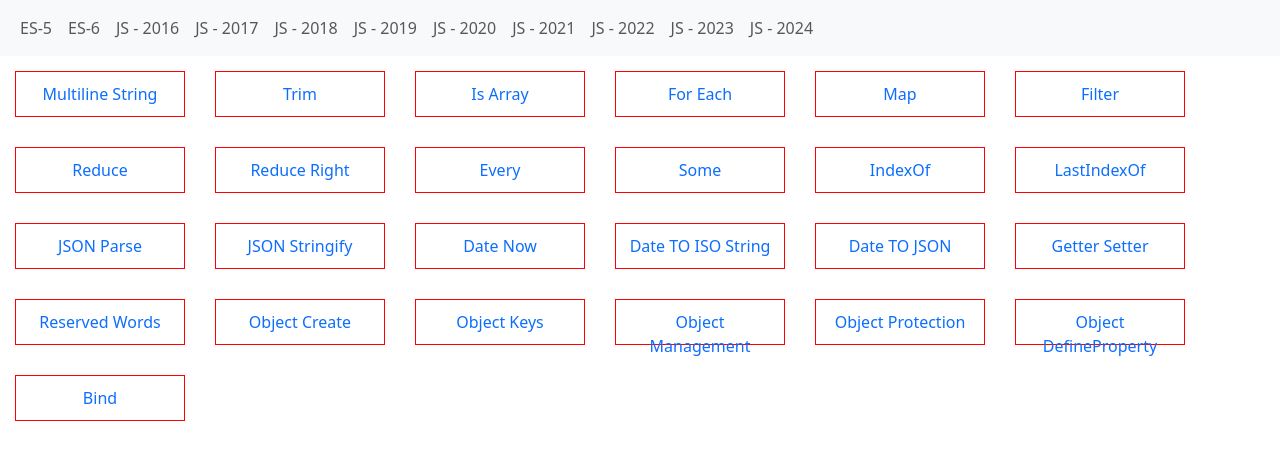
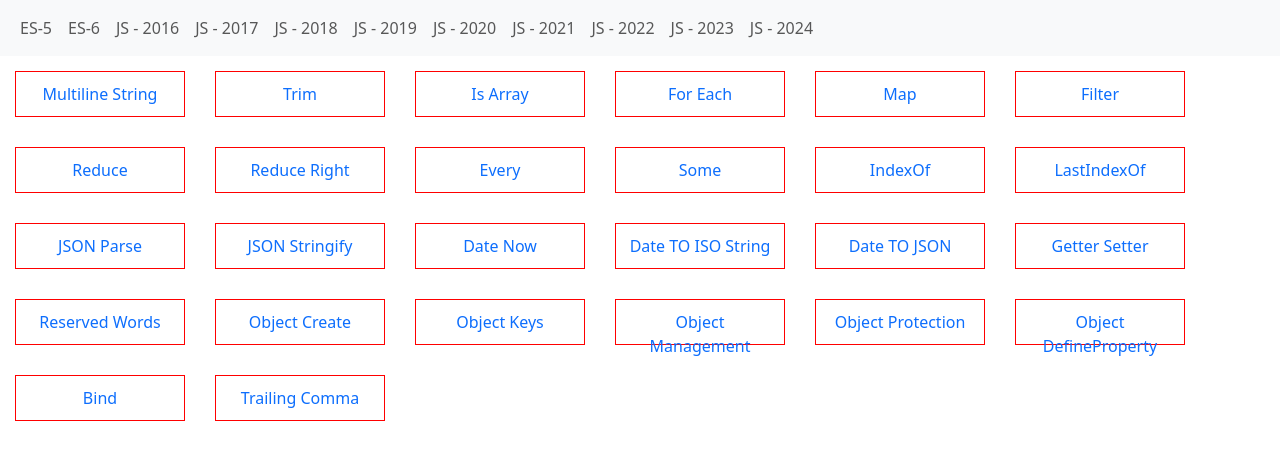
Before and after one commit to divyaPrakash1/ecmascript, an Angular app: page /es-5 in a window 1280 px wide. Shown: the top 460 px of the page. Built offline with nearby package versions, Linux system fonts and the light colour scheme.

Commit message:
Trailing Comma

```diff
--- a/src/app/es-5/es-5-routing.module.ts
+++ b/src/app/es-5/es-5-routing.module.ts
@@ -27,6 +27,7 @@ import { ObjectManagementComponent } from './object-management/object-management
 import { ObjectProtectionComponent } from './object-protection/object-protection.component';
 import { ObjectDefinePropertyComponent } from './object-define-property/object-define-property.component';
 import { BindComponent } from './bind/bind.component';
+import { TrailingCommaComponent } from './trailing-comma/trailing-comma.component';
 
 
 
@@ -61,6 +62,7 @@ const routes: Routes = [
       { path: 'object-protection', component: ObjectProtectionComponent, },
       { path: 'object-define-property', component: ObjectDefinePropertyComponent, },
       { path: 'bind', component: BindComponent, },
+      { path: 'trailing-comma', component: TrailingCommaComponent, },
     ],
   }
 ];
--- a/src/app/es-5/es-5.module.ts
+++ b/src/app/es-5/es-5.module.ts
@@ -29,6 +29,7 @@ import { ObjectManagementComponent } from './object-management/object-management
 import { ObjectProtectionComponent } from './object-protection/object-protection.component';
 import { ObjectDefinePropertyComponent } from './object-define-property/object-define-property.component';
 import { BindComponent } from './bind/bind.component';
+import { TrailingCommaComponent } from './trailing-comma/trailing-comma.component';
 
 
 
@@ -61,7 +62,8 @@ import { BindComponent } from './bind/bind.component';
     ObjectManagementComponent,
     ObjectProtectionComponent,
     ObjectDefinePropertyComponent,
-    BindComponent
+    BindComponent,
+    TrailingCommaComponent
   ],
   imports: [
     CommonModule,
--- a/src/app/es-5/main-es5-component/main-es5.component.ts
+++ b/src/app/es-5/main-es5-component/main-es5.component.ts
@@ -36,5 +36,6 @@ export class MainES5Component implements OnInit {
     { title: 'Object Protection', link: 'object-protection' },
     { title: 'Object DefineProperty', link: 'object-define-property' },
     { title: 'Bind', link: 'bind' },
+    { title: 'Trailing Comma', link: 'trailing-comma' },
   ];
 }
--- /dev/null
+++ b/src/app/es-5/trailing-comma/trailing-comma.component.html
@@ -0,0 +1,3 @@
+<div class="main-trailing-comma-container">
+    Hello Trailing Comma Component
+</div>
```
Also changed, not shown: src/app/es-5/trailing-comma/trailing-comma.component.ts (added, +35 -0 lines), src/app/es-5/trailing-comma/trailing-comma.component.scss (added).
